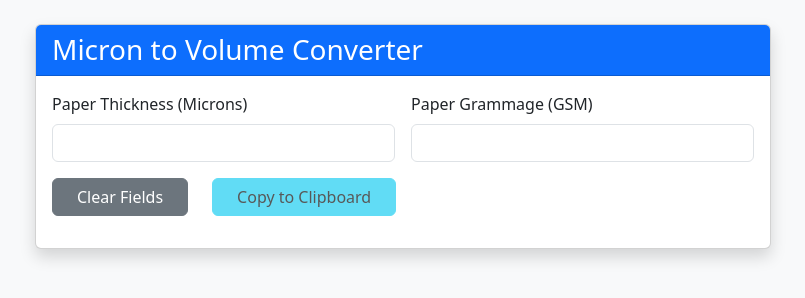
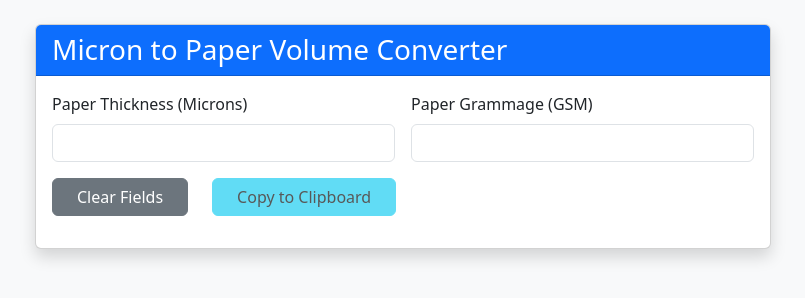
Before and after one commit to tjintranet/Micron-To-Volume-Converter, a plain HTML site: page index.html in a window 1280 px wide. Shown: the whole page, without its empty margins (237-1042 px from the left). Drawn offline with nearby package versions, Linux system fonts and the light colour scheme.

Commit message:
Update index.html

```diff
--- a/index.html
+++ b/index.html
@@ -3,7 +3,7 @@
 <head>
     <meta charset="UTF-8">
     <meta name="viewport" content="width=device-width, initial-scale=1.0">
-    <title>Micron to Volume Converter</title>
+    <title>Microns to Paper Volume Converter</title>
     <link href="https://cdnjs.cloudflare.com/ajax/libs/bootstrap/5.3.2/css/bootstrap.min.css" rel="stylesheet">
     <link href="https://cdnjs.cloudflare.com/ajax/libs/bootstrap-icons/1.11.1/font/bootstrap-icons.min.css" rel="stylesheet">
 
@@ -41,7 +41,7 @@
             <div class="col-md-8">
                 <div class="card shadow">
                     <div class="card-header bg-primary text-white d-flex justify-content-between align-items-center">
-                        <h3 class="mb-0">Micron to Volume Converter</h3>
+                        <h3 class="mb-0">Micron to Paper Volume Converter</h3>
                     </div>
                     <div class="card-body">
                         <form id="volumeCalculator" class="needs-validation" novalidate>
```
